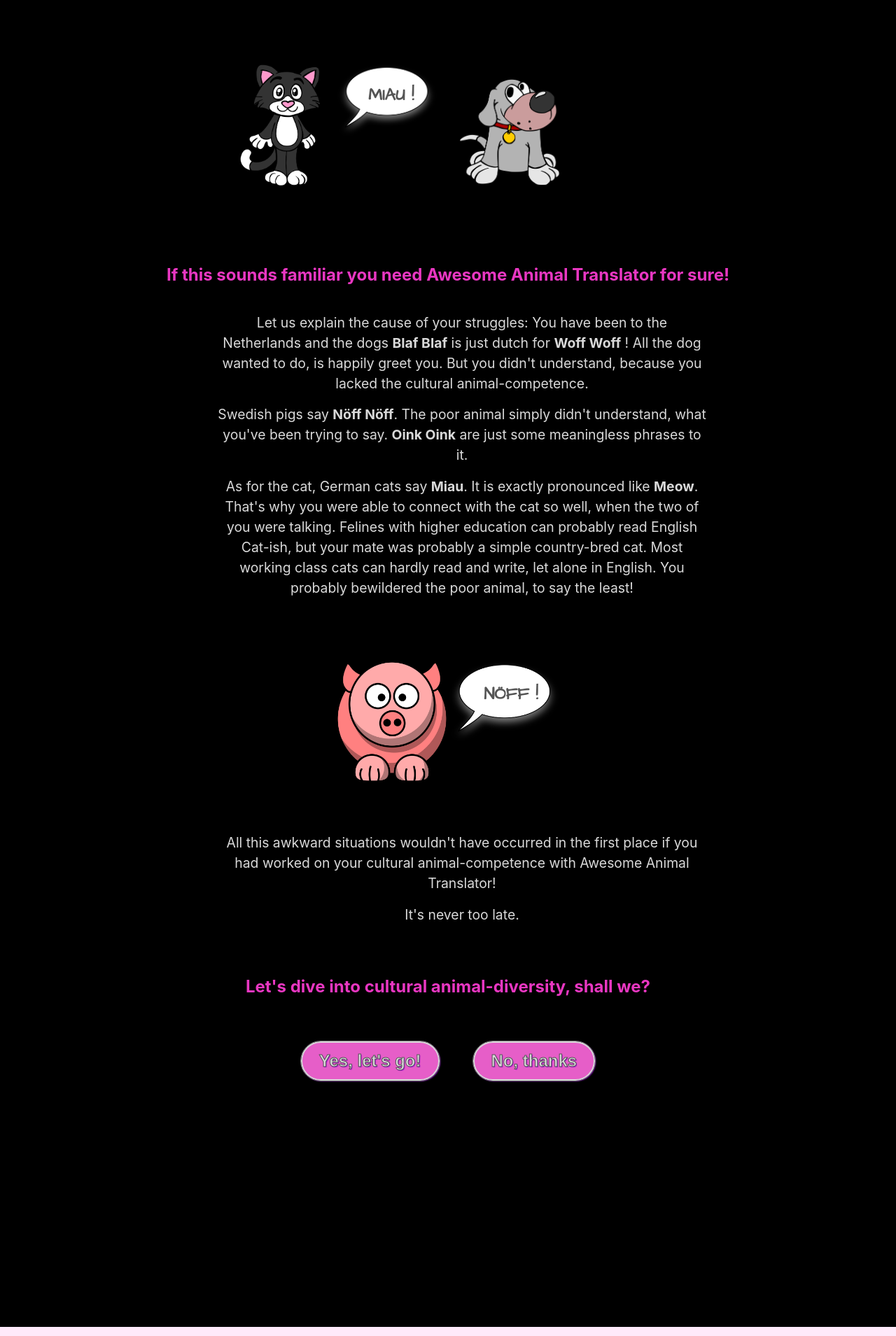
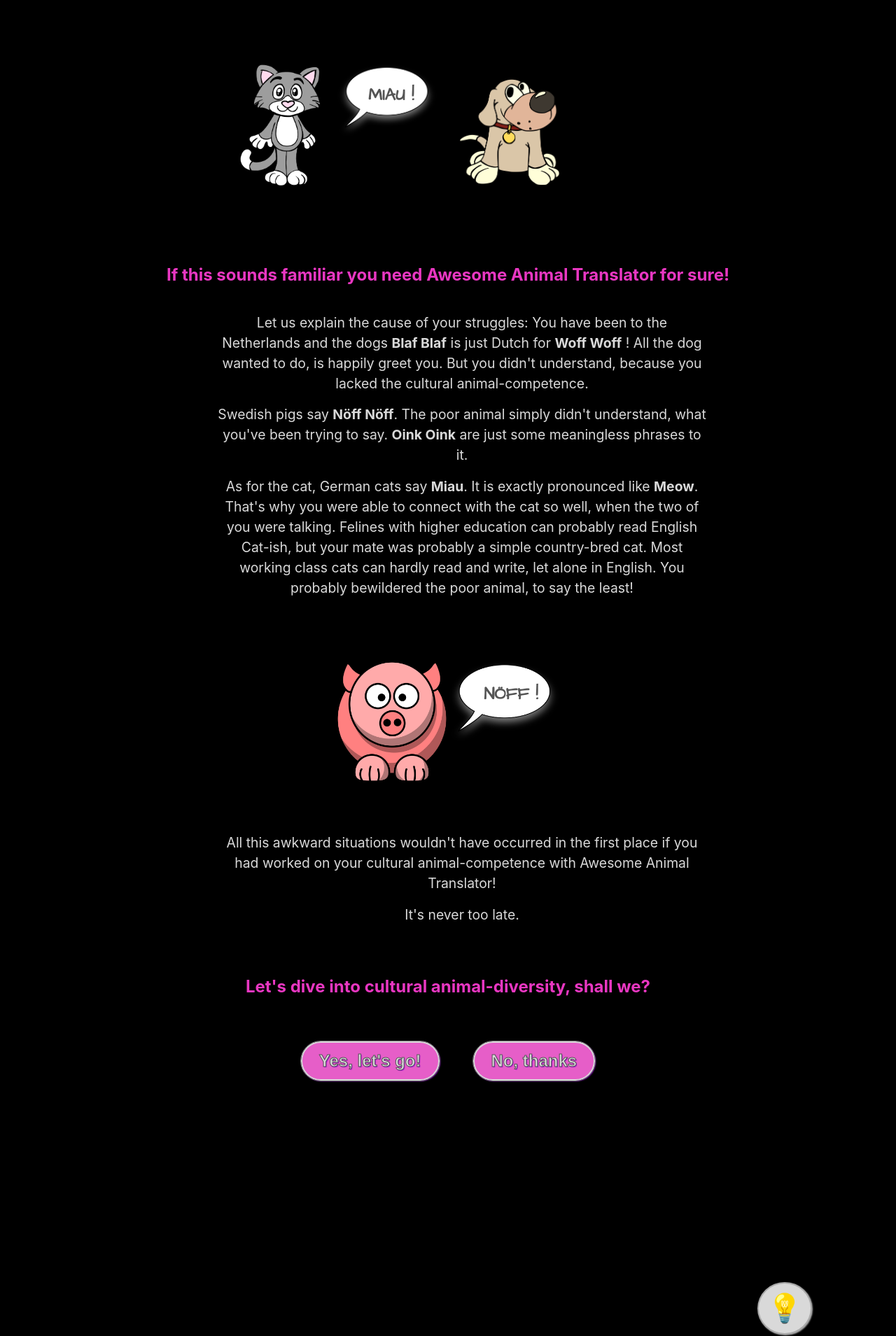
Before and after one commit to MarcellavonderWeppen/animal-translator, a React (Create React App) app: page / in a window 1280 px wide. Shown: the part 631-2540 px from the top of the page at 70% size. Built offline with nearby package versions, Linux system fonts and the light colour scheme.

Commit message:
First version - ready to present

```diff
--- a/src/App.css
+++ b/src/App.css
@@ -1,6 +1,18 @@
 body {
   min-height: 100vh;
   background-color: #ffe9fa;
+}
+
+/*** SWITCH BUTTON DARKTHEME **/
+.light-dark {
+  background-color: #d9d9d9;
+  border: 2px solid #aaa;
+  border-radius: 50%;
+  padding: 0.3em;
+  font-size: 2.5em;
+  align-self: flex-end;
+  margin-right: 3em;
+  box-shadow: 1px 1px 2px #aaa;
 }
 
 /*** DARK THEME ***/
@@ -37,7 +49,14 @@ body {
   font-size: 1.8em;
 }
 
+.main-container.no {
+}
+
 /*** INTRO & OUTRO("no") ***/
+
+.intro.main-container {
+  padding-bottom: 20vw;
+}
 
 .intro ul,
 .intro li,
--- a/src/App.js
+++ b/src/App.js
@@ -1,3 +1,5 @@
+// implement window.scrollTo(0, 0)
+
 import "./App.css";
 import React, { useState } from "react";
 import { getAnimals } from "./data-animals.js";
@@ -12,12 +14,19 @@ import LanguageContext from "./contexts/LanguageContext";
 function App() {
   const [language, setLanguage] = useState("English");
   const [index, setIndex] = useState(0);
+  const [darkTheme, setDarkTheme] = useState(false);
 
   const animals = getAnimals();
 
+  const handleBulb = function () {
+    setDarkTheme(!darkTheme);
+  };
+
   return (
     <div>
-      <div className="main-container">
+      <div
+        className={darkTheme ? "main-container dark-theme" : "main-container"}
+      >
         <Header />
         <LanguageContext.Provider value={[language, setLanguage]}>
           <Carousel animals={animals} index={index} setIndex={setIndex} />
@@ -27,8 +36,11 @@ function App() {
             setIndex={setIndex}
           />
         </LanguageContext.Provider>
+        <button className="light-dark" onClick={handleBulb}>
+          💡
+        </button>
+        <Disclaimer />
       </div>
-      <Disclaimer />
     </div>
   );
 }
--- a/src/Intro.js
+++ b/src/Intro.js
@@ -1,7 +1,9 @@
 import { NavLink } from "react-router-dom";
 import { getAnimal } from "./data-animals";
 import speechBubble from "./images/speech-bubble.png";
-import { useState, useEffect } from "react";
+import { useState } from "react";
+import cat2 from "./images/cartoon-cat-light.png";
+import dog2 from "./images/cartoon-dog-light.png";
 
 function Intro() {
   const cat = getAnimal(0);
@@ -9,7 +11,7 @@ function Intro() {
   const pig = getAnimal(2);
 
   const [talking, setTalking] = useState(false);
-  const [dogTalking, setDogTalking] = useState(false);
+  const [darkTheme, setDarkTheme] = useState(true);
 
   setInterval(() => {
     if (talking === false) {
@@ -19,8 +21,12 @@ function Intro() {
     }
   }, 3000);
 
+  const handleBulb = function () {
+    setDarkTheme(!darkTheme);
+  };
+
   return (
-    <div className="main-container dark-theme">
+    <div className={darkTheme ? "main-container dark-theme" : "main-container"}>
       <div className="main-container intro">
         <h3>Psst...</h3>
         <h1>... hey there, Animal Lover!</h1>
@@ -45,7 +51,11 @@ function Intro() {
         </ul>
         <div className="intro-animal-container">
           <div className="intro-animal-box">
-            <img src={cat.img} alt="cat" className="intro-animal-img" />
+            <img
+              src={darkTheme ? cat2 : cat.img}
+              alt="cat"
+              className="intro-animal-img"
+            />
             <div
               className={
                 talking
@@ -62,7 +72,11 @@ function Intro() {
             </div>
           </div>
           <div className="intro-animal-box">
-            <img src={dog.img} alt="cat" className="intro-animal-img" />
+            <img
+              src={darkTheme ? dog2 : dog.img}
+              alt="cat"
+              className="intro-animal-img"
+            />
             <div
               className={
                 talking
@@ -85,7 +99,7 @@ function Intro() {
         <ul>
           <li>
             Let us explain the cause of your struggles: You have been to the
-            Netherlands and the dogs <b>Blaf Blaf</b> is just dutch for{" "}
+            Netherlands and the dogs <b>Blaf Blaf</b> is just Dutch for{" "}
             <b>Woff Woff</b> ! All the dog wanted to do, is happily greet you.
             But you didn't understand, because you lacked the cultural
             animal-competence.
@@ -144,6 +158,9 @@ function Intro() {
           </button>
         </div>
       </div>
+      <button className="light-dark" onClick={handleBulb}>
+        💡
+      </button>
     </div>
   );
 }
--- a/src/No.js
+++ b/src/No.js
@@ -1,8 +1,17 @@
 import { NavLink } from "react-router-dom";
+import { useState } from "react";
 
 function No() {
+  const [darkTheme, setDarkTheme] = useState(true);
+  const handleBulb = function () {
+    setDarkTheme(!darkTheme);
+  };
   return (
-    <div className="main-container no dark-theme">
+    <div
+      className={
+        darkTheme ? "main-container no dark-theme " : "main-container no"
+      }
+    >
       <h1>Really...?</h1>
       <h2>
         It's ok. We can deal with the emotional pain. No big deal. We will get
@@ -17,6 +26,9 @@ function No() {
       <button className="intro-button talk-button">
         <NavLink to="../app">Ok, ok, I changed my mind</NavLink>
       </button>
+      <button className="light-dark" onClick={handleBulb}>
+        💡
+      </button>
     </div>
   );
 }
--- a/src/components/Disclaimer.js
+++ b/src/components/Disclaimer.js
@@ -1,7 +1,7 @@
 function Disclaimer() {
   return (
-    <div>
-      <div class="website-info info-box">
+    <div style={{ alignSelf: "flex-end", marginRight: "5em" }}>
+      <div className="website-info info-box">
         <p>
           Find more inspiration about animal sounds around the world on
           <a href="https://www.boredpanda.com/animal-sounds-different-languages-james-chapman/">
@@ -10,7 +10,7 @@ function Disclaimer() {
         </p>
       </div>
 
-      <div class="flat-icon-info info-box">
+      <div className="flat-icon-info info-box">
         <div>
           <p>
             Icons made by{" "}
--- a/src/components/carousel.js
+++ b/src/components/carousel.js
@@ -4,6 +4,7 @@ import LanguageContext from "../contexts/LanguageContext";
 
 function Carousel({ animals, index, setIndex }) {
   const [talk, setTalk] = useState(false);
+  const [touch, setTouch] = useState(false);
   const [language, setLanguage] = useContext(LanguageContext);
 
   const handleTalk = function () {
@@ -21,6 +22,28 @@ function Carousel({ animals, index, setIndex }) {
   const handlePrevious = function () {
     setIndex(index - 1);
     setLanguage("English");
+  };
+
+  const handleMouseEnter = function (e, animal) {
+    console.log(e.target.alt);
+    if (e.target.alt === "duck") {
+      alert("Don't touch the duck! It might get scared and attack.");
+    }
+    if (e.target.alt === "frog") {
+      alert(
+        "We advise not to touch the frog. Frogs are usually a bit slimy. Also, we are not sure, if they really like it."
+      );
+    }
+    if (e.target.alt === "cockerel") {
+      alert("Don't touch the cockerel! It might get scared and attack.");
+    }
+    if (e.target.alt === "bee") {
+      alert("Don't touch the bee! It might get scared and sting.");
+    }
+    setTouch(true);
+  };
+  const handleMouseOut = function () {
+    setTouch(false);
   };
 
   return (
@@ -48,9 +71,12 @@ function Carousel({ animals, index, setIndex }) {
                   src={animal.img}
                   alt={animal.type}
                   className="animal-img"
+                  onMouseEnter={handleMouseEnter}
+                  onMouseOut={handleMouseOut}
                 />
                 <div className="bubble-and-button-box">
-                  <div className={talk ? "bubble talk" : "bubble"}>
+                  {!talk && !touch && (
+                    <div className={"bubble"}>
                       <img
                         src={speechBubble}
                         alt="speech bubble"
@@ -60,6 +86,41 @@ function Carousel({ animals, index, setIndex }) {
                         {animals[index].sounds[language]} !
                       </p>
                     </div>
+                  )}
+                  {talk && (
+                    <div className={talk ? "bubble talk" : "bubble"}>
+                      <img
+                        src={speechBubble}
+                        alt="speech bubble"
+                        className="bubble-img"
+                        style={{ transform: "scale(1.2)" }}
+                      />
+                      <p
+                        className="bubble-text"
+                        style={{ transform: "scale(0.8)" }}
+                      >
+                        {animals[index].sounds[language]} !
+                      </p>
+                    </div>
+                  )}
+
+                  {touch && (
+                    <div className={touch ? "bubble talk" : "bubble"}>
+                      <img
+                        src={speechBubble}
+                        alt="speech bubble"
+                        className="bubble-img"
+                        style={{ transform: "scale(1.2)" }}
+                      />
+                      <p
+                        className="bubble-text"
+                        style={{ transform: "scale(0.7)" }}
+                      >
+                        {animals[index].sounds[language]} ! {animal.nickname}{" "}
+                        likes pets!
+                      </p>
+                    </div>
+                  )}
                   <button className="talk-button" onClick={handleTalk}>
                     TALK
                   </button>
--- a/src/components/languageChooser.js
+++ b/src/components/languageChooser.js
@@ -14,7 +14,7 @@ const LanguageChooser = ({ animals, index, setIndex }) => {
   };
 
   return (
-    <div>
+    <div style={{ marginBottom: "20vh" }}>
       <button id="button" onClick={handleClick} className="menu-button">
         Select a language
         <i className="fa fa-caret-down"></i>
```
Also changed, not shown: src/images/cartoon-cat-light.png (added), src/images/cartoon-dog-light.png (added). Lines whose indentation alone changed are shown as unchanged.
